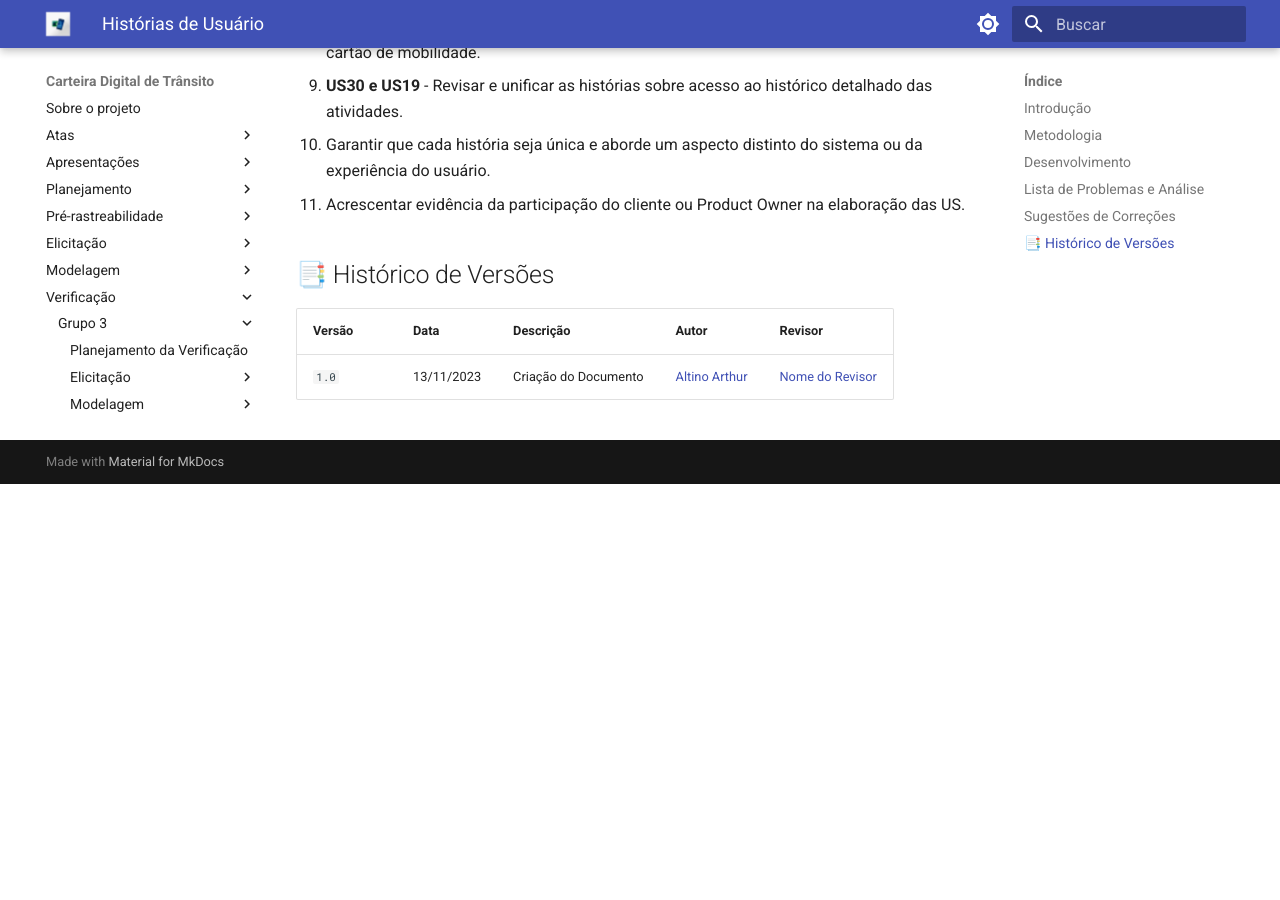
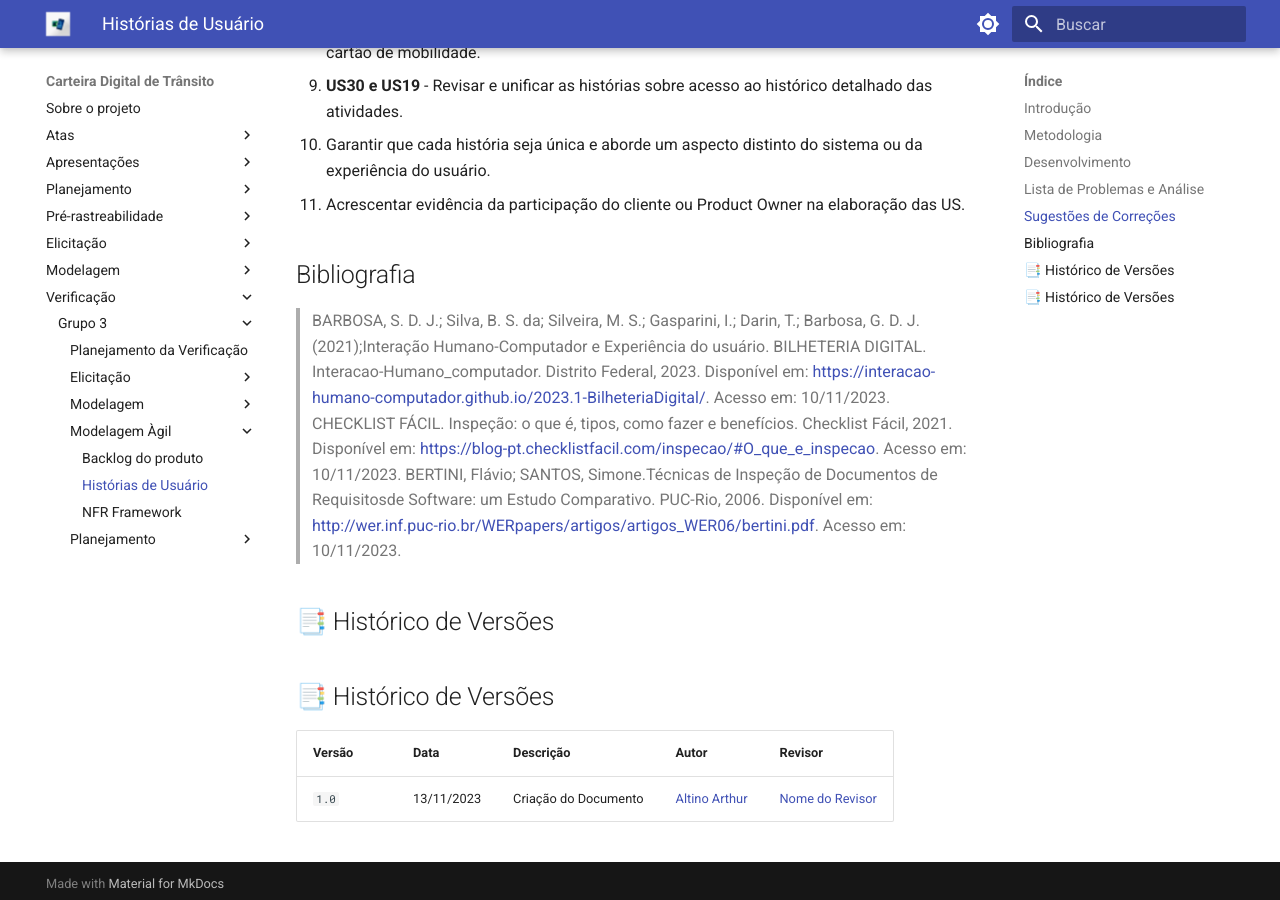
Before and after one commit to Requisitos-de-Software/2023.2-Carteira_Digital_de_Transito, an MkDocs documentation site: the page built from docs/verificacao/grupo3/verificacao-historias-de-usuario.md, in a window 1280 px wide and 900 px high, scrolled down 2457 px. Built offline with MkDocs 1.6.1 and Material for MkDocs 9.7.7, drawn with Linux system fonts in a browser that asks for light colours; before the commit the page ends 2941 px from its top, so only the background shows below that.

Commit message:
Update verificacao-historias-de-usuario.md

```diff
--- a/docs/verificacao/grupo3/verificacao-historias-de-usuario.md
+++ b/docs/verificacao/grupo3/verificacao-historias-de-usuario.md
@@ -80,6 +80,14 @@
    - Garantir que cada história seja única e aborde um aspecto distinto do sistema ou da experiência do usuário.
    - Acrescentar evidência da participação do cliente ou Product Owner na elaboração das US.
 
+## Bibliografia
+
+> BARBOSA, S. D. J.; Silva, B. S. da; Silveira, M. S.; Gasparini, I.; Darin, T.; Barbosa, G. D. J. (2021);Interação Humano-Computador e Experiência do usuário.
+> BILHETERIA DIGITAL. Interacao-Humano_computador. Distrito Federal, 2023. Disponível em: <https://interacao-humano-computador.github.io/2023.1-BilheteriaDigital/>. Acesso em: 10/11/2023.<br>
+> CHECKLIST FÁCIL. Inspeção: o que é, tipos, como fazer e benefícios. Checklist Fácil, 2021. Disponível em: <https://blog-pt.checklistfacil.com/inspecao/#O_que_e_inspecao>. Acesso em: 10/11/2023.
+> BERTINI, Flávio; SANTOS, Simone.Técnicas de Inspeção de Documentos de Requisitosde Software: um Estudo Comparativo. PUC-Rio, 2006. Disponível em: <http://wer.inf.puc-rio.br/WERpapers/artigos/artigos_WER06/bertini.pdf>. Acesso em: 10/11/2023.
+
+## 📑 Histórico de Versões
 
 ## 📑 Histórico de Versões
 
```
